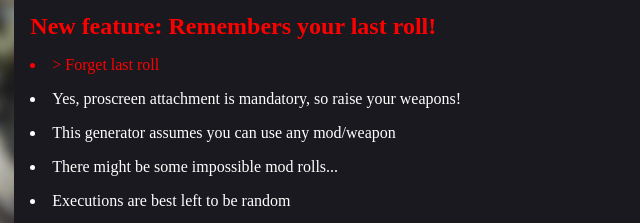
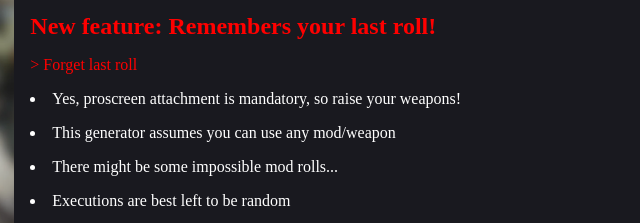
Before and after one commit to Skk-MG/Titanfall2_RNG-Loadout_Generator, a plain HTML site: page index.html in a window 1280 px wide. In both pictures the pointer is over the item "> Forget last roll". Shown: the part 253-476 px from the top of the page, 583-1223 px from the left. Drawn offline with Linux system fonts and the light colour scheme; a web font is replaced by a local one.

Commit message:
minor fixes

```diff
--- a/css/styles.css
+++ b/css/styles.css
@@ -101,4 +101,5 @@ span {
 
 #woosh:hover {
     color: red;
+    list-style-type: none;
 }
--- a/js/main.js
+++ b/js/main.js
@@ -1,6 +1,8 @@
+
 let lastRoll = [];
 
 const rerollear = document.querySelector("#botonReroll");
+
 
 // Carga los ultimos datos previamente guardados (si es que existen)
 
@@ -155,6 +157,7 @@ rerollear.addEventListener("click", () => {
     function funcMods(modsArray) {
         let modsRandomA = Math.floor(Math.random() * wpnMODS.length);
         let modsRandomB = Math.floor(Math.random() * wpnMODS.length);
+
         if (modsRandomA === modsRandomB) {
             modsRandomB = Math.floor(Math.random() * wpnMODS.length);
         }
@@ -309,6 +312,7 @@ rerollear.addEventListener("click", () => {
     }
     };
 
+
     // Manda todos los datos al local storage y se asegura que no se acumulen
 
     lastRoll.push(...skillFinal, ...boostFinal, ...nadesFinal, ...wpnsFinal, ...modsFinal, ...sightsFinal, ...sideWpnsFinal, ...sideTitanFinal, ...kitFinal, ...kitSFinal, ...titansFinal);
@@ -331,6 +335,8 @@ limpiarStorage.addEventListener('click', () => {
 });
 
 /*
+- Implementar estos filtros cuando tenga tiempo (o ganas)
+
 var AR_Array = mainWPN.filter(wpn => wpn.clase === "AR");
 var SMG_Array = mainWPN.filter(wpn => wpn.clase === "SMG");
 var LMG_Array = mainWPN.filter(wpn => wpn.clase === "LMG");
```
Also changed, not shown: index.html (+1 -1 lines).
